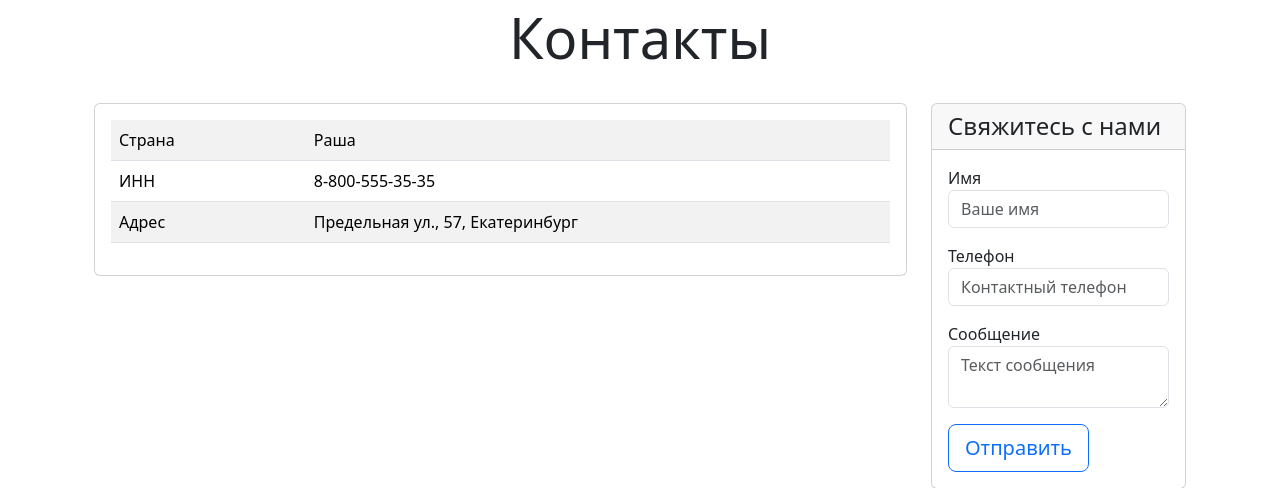
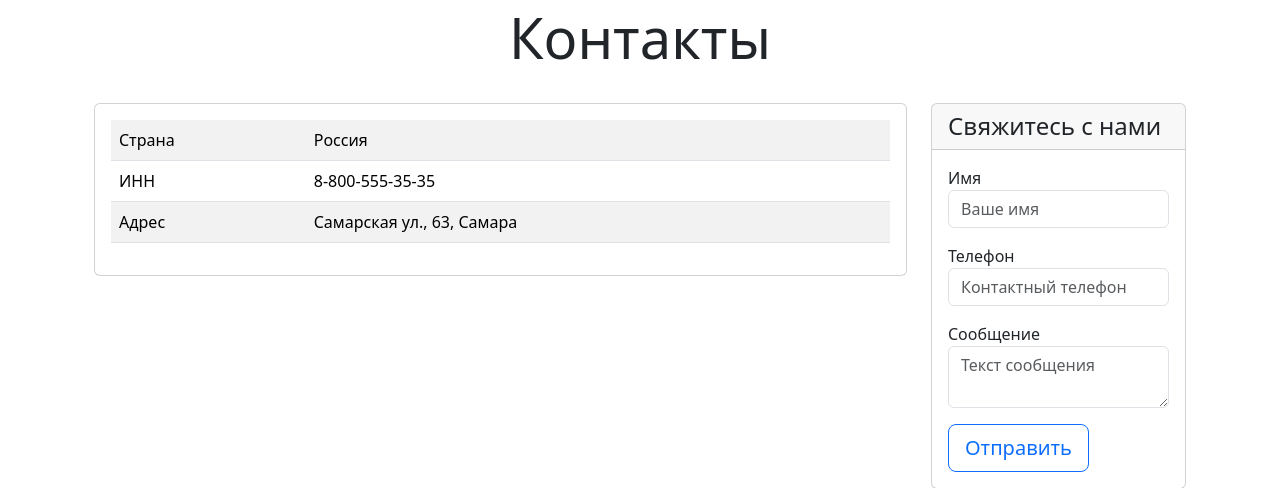
Before and after one commit to baksvell/homework19.2, a Django app: page /contacts/ in a window 1280 px wide. Shown: the part 328-816 px from the top of the page. Run offline with Django 5.2, Linux system fonts and the light colour scheme; some libraries are stand-ins or nearby versions.

Commit message:
add homework 20.2

```diff
--- a/catalog/templates/catalog/contacts.html
+++ b/catalog/templates/catalog/contacts.html
@@ -14,7 +14,7 @@
                     <table class="table table-striped">
                         <tr>
                             <td class="w-25">Страна</td>
-                            <td>Раша</td>
+                            <td>Россия</td>
                         </tr>
                         <tr>
                             <td class="w-25">ИНН</td>
@@ -22,7 +22,7 @@
                         </tr>
                         <tr>
                             <td class="w-25">Адрес</td>
-                            <td>Предельная ул., 57, Екатеринбург</td>
+                            <td>Самарская ул., 63, Самара</td>
                         </tr>
                     </table>
                 </div>
--- a/config/settings.py
+++ b/config/settings.py
@@ -79,7 +79,7 @@ DATABASES = {
         'ENGINE': 'django.db.backends.postgresql_psycopg2',
         'NAME': 'Product',
         'USER': 'postgres',
-        'PASSWORD': '53_Gagauz',
+        'PASSWORD': 'brnlol479',
 
     }
 }
```
